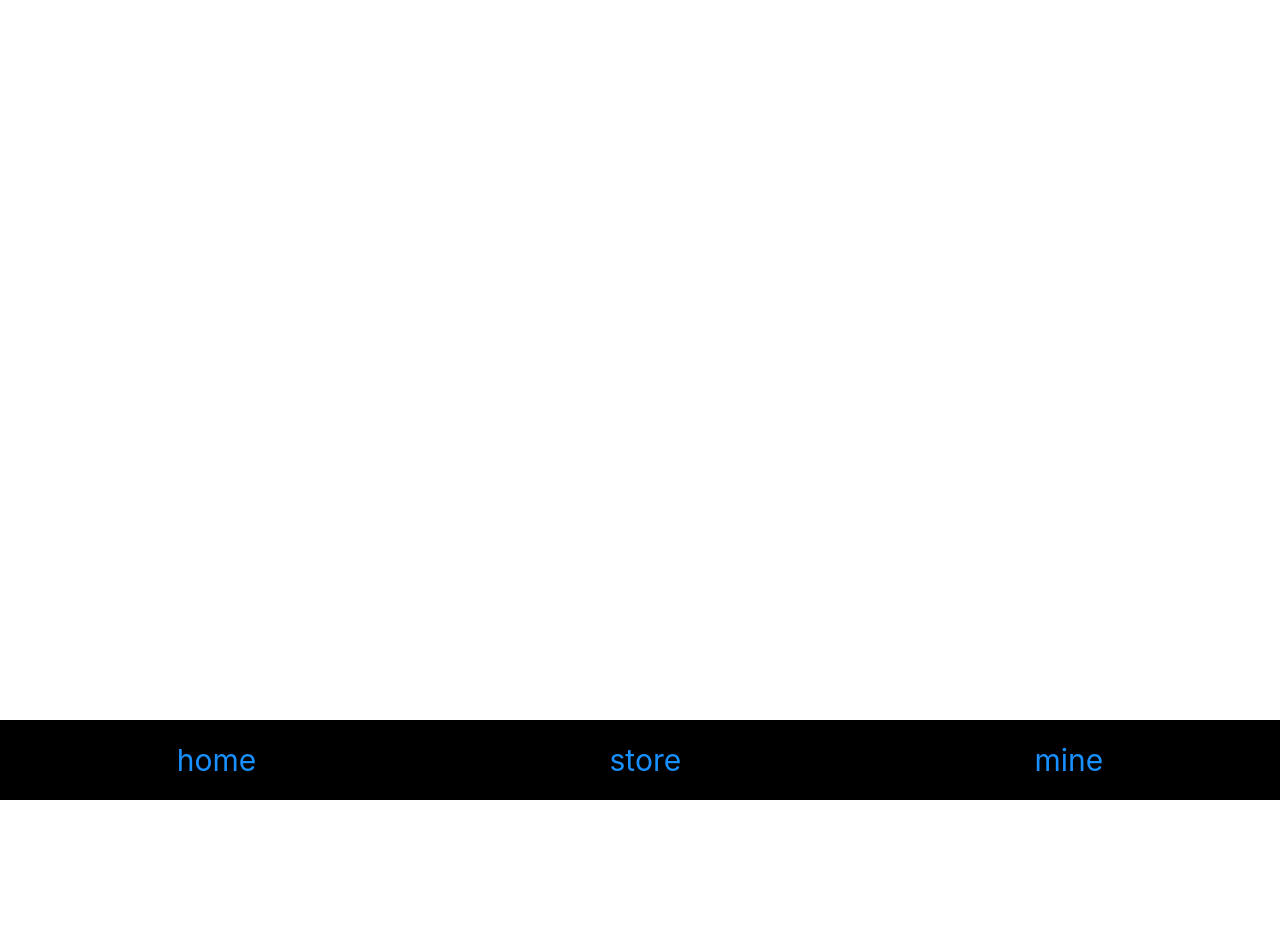
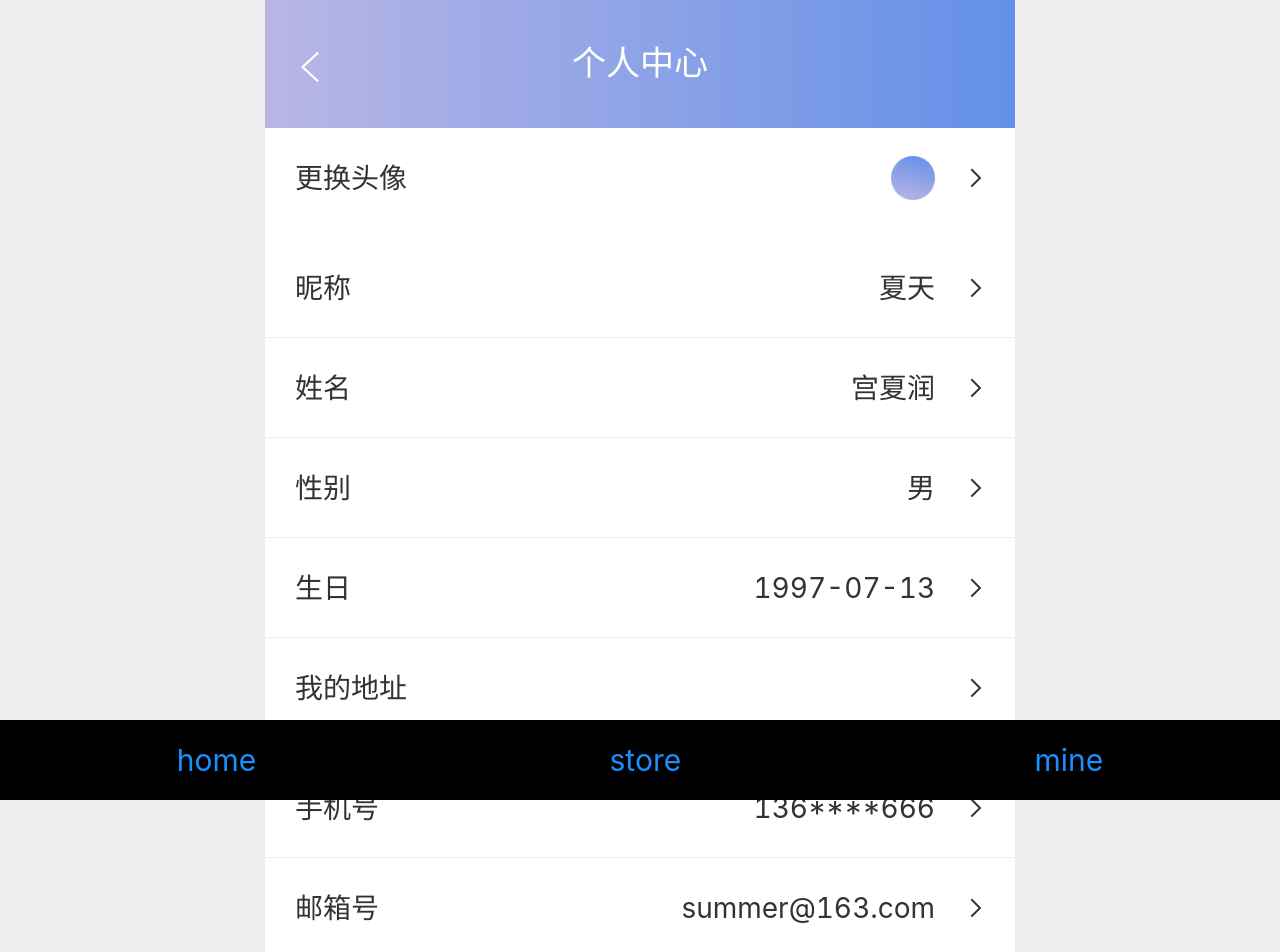
Before and after one commit to yuanyuanDang/meijv, a Vue app: page /personal-center in a window 1280 px wide. Shown: the top 952 px of the page. Before the commit the page ends 800 px from the top, so only its background shows below. Built offline with nearby package versions, Linux system fonts and the light colour scheme.

Commit message:
add shopping-trolley page

```diff
--- a/src/assets/stylesheets/views/mine-view.scss
+++ b/src/assets/stylesheets/views/mine-view.scss
@@ -72,6 +72,7 @@
 .my-box {
   margin: 1.7rem 0.3rem;
   .my-details {
+    display: block;
     height: 1rem;
     width: 100%;
     line-height: 1rem;
--- /dev/null
+++ b/src/assets/stylesheets/views/personal-center-view.scss
@@ -0,0 +1,82 @@
+
+
+  .header {
+    height: 1.28rem;
+    width: 100%;
+    background: -webkit-linear-gradient(left,rgb(185,182,229),rgb(99,144,232));
+    line-height: 1.28rem;
+    text-align: center;
+    position: relative;
+    a {
+      position: absolute;
+      left: 0.3rem;
+      background: 0.27rem;
+      img {
+        width: 0.3rem;
+        height: 0.34rem;
+      }
+    }
+    span {
+      height:0.36rem;
+      font-size:0.34rem;
+      color:rgba(255,255,255,1);
+      line-height:0.36rem;
+    }
+  }
+  .change-picture {
+    display: block;
+    padding: 0 0.3rem;
+    height:1rem;
+    background:rgba(255,255,255,1);
+    span {
+      float: left;
+      font-size:0.28rem;
+      font-weight:400;
+      color:rgba(51,51,51,1);
+      line-height:1rem;
+    }
+    .right-next {
+      float: right;
+      width: 0.2rem;
+      height: 0.3rem;
+      margin-top: 0.35rem;
+    }
+    .yuan {
+      float: right;
+      margin-right: 0.3rem;
+      width: 0.44rem;
+      height: 0.44rem;
+      margin-top: 0.28rem;
+    }
+  }
+.section {
+  padding: 0.1rem 0;
+  .description-item {
+    display: block;
+    padding: 0 0.3rem;
+    height:1rem;
+    background:rgba(255,255,255,1);
+    border-bottom: 1px solid #eeeeee;
+    .left-span {
+      float: left;
+      font-size:0.28rem;
+      font-weight:400;
+      color:rgba(51,51,51,1);
+      line-height:1rem;
+    }
+    .right-icon {
+      float: right;
+      width: 0.2rem;
+      height: 0.3rem;
+      margin-top: 0.35rem;
+    }
+    .right-span {
+      float: right;
+      font-size:0.28rem;
+      font-weight:400;
+      color:rgba(51,51,51,1);
+      line-height:1rem;
+      margin-right: 0.3rem;
+    }
+  }
+}
--- a/src/assets/stylesheets/views/store-view.scss
+++ b/src/assets/stylesheets/views/store-view.scss
@@ -102,7 +102,7 @@ header{
 .waterfall{
   column-count: 2;
   column-gap: 0;
-  //padding: 0.3rem;
+  padding-bottom: 1rem;
 }
 
 .item{
--- a/src/assets/stylesheets/views/user-view.scss
+++ b/src/assets/stylesheets/views/user-view.scss
@@ -33,6 +33,7 @@ header{
       right: 0.3rem;
       background: transparent;
       z-index: 11111;
+      color: #333333;
    }
   }
   .store-input:after {
--- a/src/router.js
+++ b/src/router.js
@@ -22,6 +22,11 @@ export default new Router({
       component: () => import("./views/Store")
     },
     {
+      path: "/personal-center",
+      name: "personal-center",
+      component: () => import("./views/Personal-center")
+    },
+    {
       path: "/user",
       name: "user",
       component: () => import("./views/User")
--- a/src/views/Mine.vue
+++ b/src/views/Mine.vue
@@ -12,11 +12,16 @@
       <div class="pro-vip-center">PRO会员中心</div>
     </div>
     <div class="my-box">
-      <div class="my-details" v-for="(detail, index) in details" :key="index">
+      <a
+        href="/personal-center"
+        class="my-details"
+        v-for="(detail, index) in details"
+        :key="index"
+      >
         <img :src="detail.way" class="detail-pic" />
         <span>{{ detail.text }}</span>
         <img src="../assets/images/mine/right-333.svg" class="right-333" />
-      </div>
+      </a>
     </div>
   </div>
 </template>
--- /dev/null
+++ b/src/views/Personal-center.vue
@@ -0,0 +1,113 @@
+<template>
+  <div class="personal-center">
+    <div class="header">
+      <a href="/mine">
+        <img src="../../src/assets/images/shopping/back.svg" />
+      </a>
+      <span>个人中心</span>
+    </div>
+    <a href="javascript:void (0)" class="change-picture">
+      <span>更换头像</span>
+      <img
+        src="../../src/assets/images/mine/right-333.svg"
+        class="right-next"
+      />
+      <img
+        src="../../src/assets/images/shopping-serve/yuan@2x.png"
+        class="yuan"
+      />
+    </a>
+    <div class="section">
+      <a href="javascript:void (0)" class="description-item">
+        <span class="left-span">昵称</span>
+        <img
+          src="../../src/assets/images/mine/right-333.svg"
+          class="right-icon"
+        />
+        <span class="right-span">夏天</span>
+      </a>
+      <a href="javascript:void (0)" class="description-item">
+        <span class="left-span">姓名</span>
+        <img
+          src="../../src/assets/images/mine/right-333.svg"
+          class="right-icon"
+        />
+        <span class="right-span">宫夏润</span>
+      </a>
+      <a href="javascript:void (0)" class="description-item">
+        <span class="left-span">性别</span>
+        <img
+          src="../../src/assets/images/mine/right-333.svg"
+          class="right-icon"
+        />
+        <span class="right-span">男</span>
+      </a>
+      <a href="javascript:void (0)" class="description-item">
+        <span class="left-span">生日</span>
+        <img
+          src="../../src/assets/images/mine/right-333.svg"
+          class="right-icon"
+        />
+        <span class="right-span">1997-07-13</span>
+      </a>
+      <a href="javascript:void (0)" class="description-item">
+        <span class="left-span">我的地址</span>
+        <img
+          src="../../src/assets/images/mine/right-333.svg"
+          class="right-icon"
+        />
+        <span class="right-span"></span>
+      </a>
+    </div>
+
+    <div class="section">
+      <a href="javascript:void (0)" class="description-item">
+        <span class="left-span">手机号</span>
+        <img
+          src="../../src/assets/images/mine/right-333.svg"
+          class="right-icon"
+        />
+        <span class="right-span">136****666</span>
+      </a>
+      <a href="javascript:void (0)" class="description-item">
+        <span class="left-span">邮箱号</span>
+        <img
+          src="../../src/assets/images/mine/right-333.svg"
+          class="right-icon"
+        />
+        <span class="right-span">summer@163.com</span>
+      </a>
+      <a href="javascript:void (0)" class="description-item">
+        <span class="left-span">绑定社交号</span>
+        <img
+          src="../../src/assets/images/mine/right-333.svg"
+          class="right-icon"
+        />
+        <span class="right-span">去绑定</span>
+      </a>
+      <a href="javascript:void (0)" class="description-item">
+        <span class="left-span">修改密码</span>
+        <img
+          src="../../src/assets/images/mine/right-333.svg"
+          class="right-icon"
+        />
+        <span class="right-span"></span>
+      </a>
+    </div>
+  </div>
+</template>
+
+<script>
+export default {
+  name: "personal-center"
+};
+</script>
+
+<style scoped lang="scss">
+@import "../assets/stylesheets/views/personal-center-view";
+</style>
+<style lang="scss">
+html {
+  background: #eeeeee;
+}
+</style>
--- a/src/views/Store.vue
+++ b/src/views/Store.vue
@@ -8,10 +8,12 @@
         />
         <span>输入你想搜索的内容</span>
       </a>
-      <img
-        src="../../src/assets/images/shopping/gouwuche@2x.png"
-        class="shopping-cart"
-      />
+      <a href="/shopping-trolley">
+        <img
+          src="../../src/assets/images/shopping/gouwuche@2x.png"
+          class="shopping-cart"
+        />
+      </a>
       <img
         src="../../src/assets/images/shopping/kefu@2x.png"
         class="shopping-cart"
```
